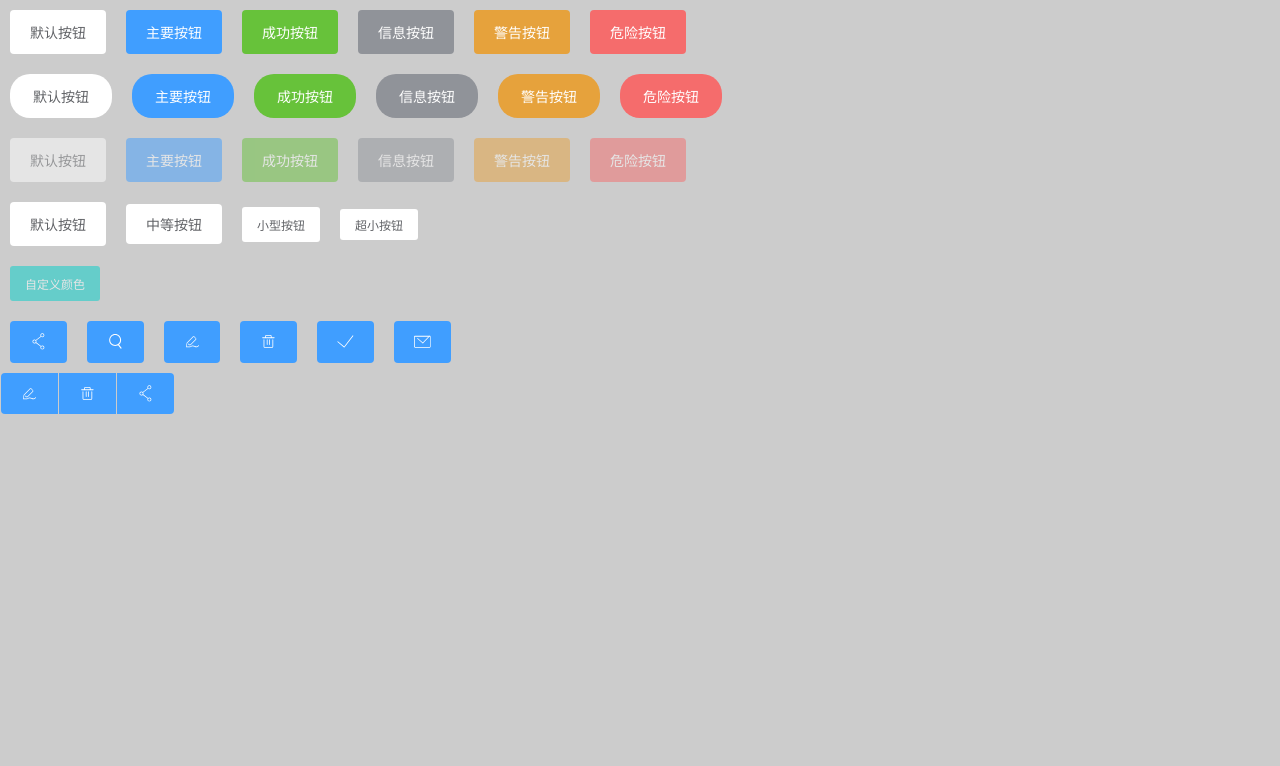
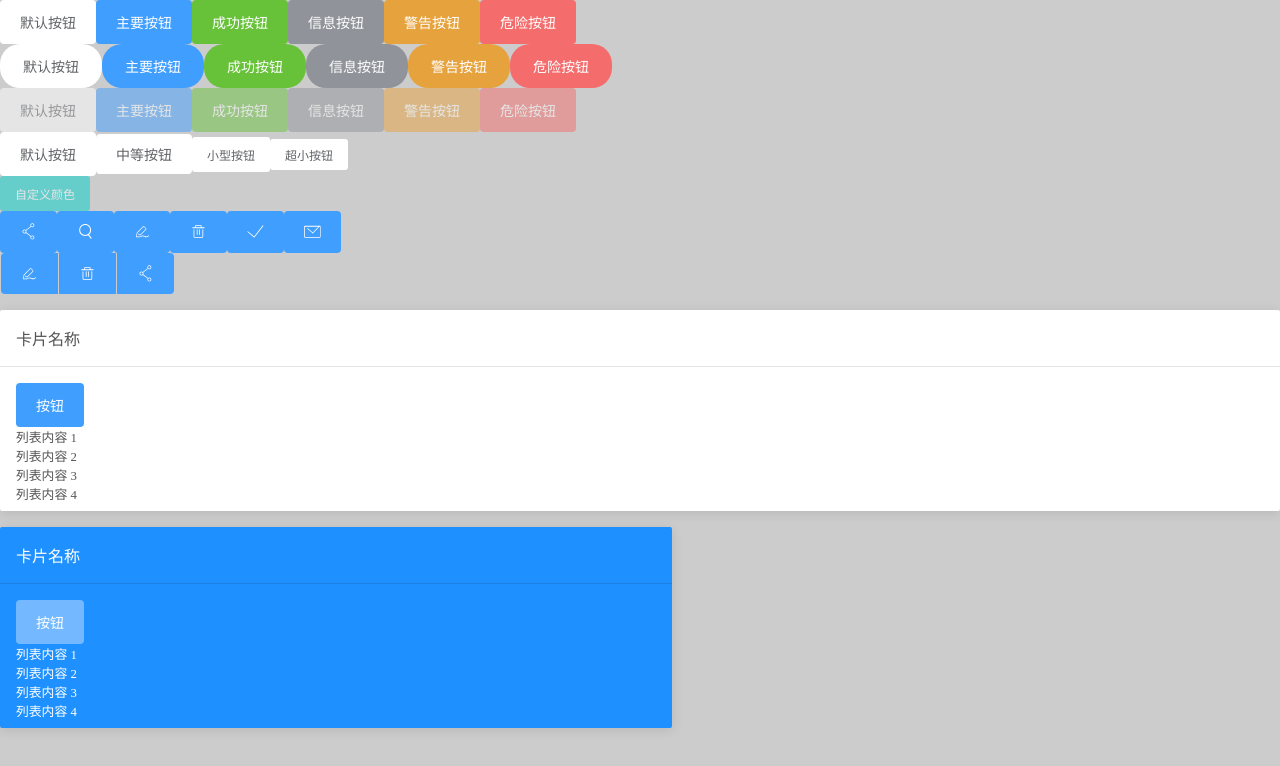
Before and after one commit to Linn924/simon-ui, a Vue app: page / in a window 1280 px wide. Shown: the top 766 px of the page. Built offline with nearby package versions, Linux system fonts and the light colour scheme.

Commit message:
card组件

```diff
--- a/examples/App.vue
+++ b/examples/App.vue
@@ -41,7 +41,7 @@
 
     <!-- 自定义按钮 -->
     <div class="custom">
-      <simon-button color="#00cec9" fontColor="#fff" size="small" disabled>自定义颜色</simon-button>
+      <simon-button bgColor="#00cec9" fontColor="#fff" size="small" disabled>自定义颜色</simon-button>
     </div>
 
     <!-- 带图标的按钮 -->
@@ -80,6 +80,24 @@
             </simon-button>
         </simon-button-group>
     </div>
+
+    <simon-card title="卡片名称">
+      <simon-button type='primary'>按钮</simon-button>
+      <div v-for="o in 4" :key="o">
+        {{'列表内容 ' + o }}
+      </div>
+    </simon-card>
+
+    <simon-card title="卡片名称" fontColor="#FFF" bgColor="#1e90ff" width="50vw">
+      <simon-button type='primary' bgColor='#74b9ff'>按钮</simon-button>
+      <div v-for="o in 4" :key="o">
+        {{'列表内容 ' + o }}
+      </div>
+    </simon-card>
+
+
+
+
   </div>
 </template>
 
@@ -99,7 +117,4 @@ export default {
 #app{
   background-color: #ccc;
 }
-button{
-  margin: 10px 10px;
-}
 </style>
--- a/examples/assets/css/global.css
+++ b/examples/assets/css/global.css
@@ -3,6 +3,5 @@ body,
 #app{
     margin: 0;
     padding: 0;
-    background-color: #ccc;
     min-height: 100vh;
 }
--- a/packages/components/basic/button.vue
+++ b/packages/components/basic/button.vue
@@ -15,39 +15,27 @@ export default {
   props:{//组件之间传值
     type:{
       type: String,
-      default: () => {
-          return 'default'
-      }
+      default: 'default'
     },
     disabled:{
       type: Boolean,
-      default: () => {
-        return false
-      }
+      default: false
     },
     round:{
       type:Boolean,
-      default: () => {
-        return false
-      }
+      default: false
     },
     size:{
       type:String,
-      default:() => {
-        return ''
-      }
+      default:''
     },
-    color: {
+    bgColor: {
       type: String,
-      default () {
-          return ''
-      }
+      default:''
     },
     fontColor: {
       type: String,
-      default () {
-          return ''
-      }
+      default:''
     }
   },
   computed:{
@@ -83,8 +71,8 @@ export default {
     },
     styleList(){
       let list = {}
-      if (this.color) {
-          list['background'] = this.color
+      if (this.bgColor) {
+          list['background'] = this.bgColor
       }
       if (this.fontColor) {
           list['color'] = this.fontColor
--- /dev/null
+++ b/packages/components/basic/card.vue
@@ -0,0 +1,63 @@
+<template>
+    <div class="simon-card" :style="styleList">
+        <div v-if="title" class="simon-card-title">{{title}}</div>
+        <slot></slot>
+    </div>
+</template>
+
+<script>
+export default {
+    name:'simonCard',
+    props:{
+        title:String,
+        bgColor:{
+            type:String,
+            default: '#fff'
+        },
+        fontColor:{
+            type:String,
+            default:'#555'
+        },
+        width:{
+            type:String,
+            default:''
+        }
+    },
+    computed:{
+        styleList(){
+            let list = {}
+            if(this.bgColor){
+                list['backgroundColor'] = this.bgColor
+            }
+            if(this.fontColor){
+                list['color'] = this.fontColor
+            }
+            if(this.title){
+                list['padding'] = '0 1rem 0.5rem 1rem!important'
+            }
+            if(this.width){
+                list['width'] = this.width
+            }
+            return list
+        }
+    }
+
+}
+</script>
+
+<style lang="less" scoped>
+.simon-card{
+    background: #fff;
+    font-size: .8rem;
+    padding: .5rem 1rem;
+    margin-bottom: .5rem;
+    border-radius: 2px;
+    box-shadow: 0px 2px 12px 0 rgba(0,0,0,.1);
+}
+.simon-card-title {
+    font-size: 1rem;
+    margin: 1rem -1rem;
+    padding: 1rem 1rem;
+    border-bottom: 1px solid rgba(0,0,0,0.1);
+}
+</style>
--- a/packages/components/index.js
+++ b/packages/components/index.js
@@ -2,6 +2,7 @@
 import simonButton from './basic/button.vue'
 import simonIcon from './basic/icon.vue'
 import simonButtonGroup from './basic/buttonGroup.vue'
+import simonCard from './basic/card.vue'
 
 simonButton.install = vue => {
   vue.component(simonButton.name, simonButton)
@@ -15,10 +16,15 @@ simonButtonGroup.install = vue => {
   vue.component(simonButtonGroup.name, simonButtonGroup)
 }
 
+simonCard.install = vue => {
+  vue.component(simonCard.name, simonCard)
+}
+
 const simonObj = {
   simonButton,
   simonIcon,
-  simonButtonGroup
+  simonButtonGroup,
+  simonCard
 }
 
 export default simonObj
--- a/packages/index.js
+++ b/packages/index.js
@@ -2,7 +2,7 @@ import simonObj from './components'
 import './js/iconfont.js'
 
 // 所有组件列表
-const components = [simonObj.simonButton,simonObj.simonIcon,simonObj.simonButtonGroup]
+const components = [simonObj.simonButton,simonObj.simonIcon,simonObj.simonButtonGroup,simonObj.simonCard]
 // 定义install方法，接收Vue作为参数
 const install = Vue => {
   // 判断是否安装，安装过就不继续往下执行
```
